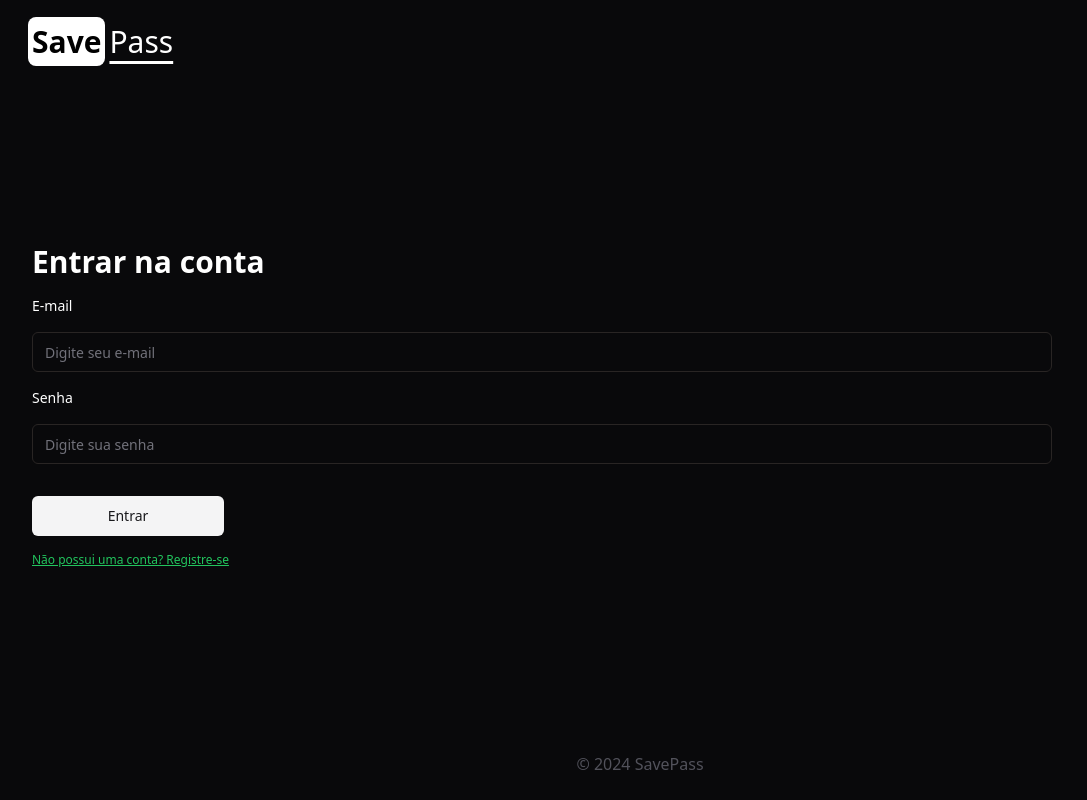
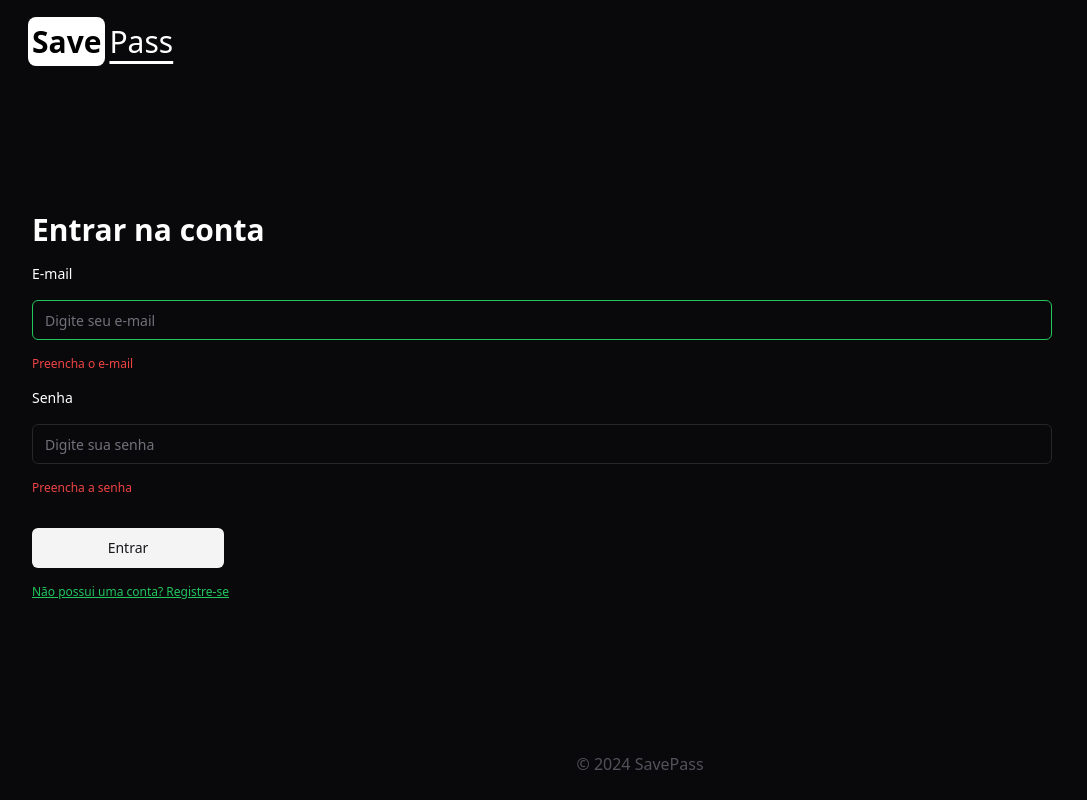
Before and after one commit to joaogabrielramos28/front-lab-dev-software, a React (Vite) app: page / in a window 1280 px wide. Both pictures are taken after a click on the button "Entrar". Shown: the whole page, without its empty margins (0-1087 px from the left). Built offline with nearby package versions, Linux system fonts and the light colour scheme.

Commit message:
feat: login form validation

```diff
--- a/src/pages/Login/index.tsx
+++ b/src/pages/Login/index.tsx
@@ -1,29 +1,73 @@
 import { Button } from "@/components/ui/button";
 import { Input } from "@/components/ui/input";
 import { MainLayout } from "@/layouts/main";
+import { useLoginController } from "./useLoginController";
+import { Controller } from "react-hook-form";
+import { Link } from "react-router-dom";
 
 export const Login = () => {
+  const { control, handleLogin, handleSubmit } = useLoginController();
   return (
     <MainLayout>
       <section className=" w-full h-full flex items-center justify-center">
         <div className="container flex flex-col gap-4">
           <h1 className="text-3xl text-white font-bold ">Entrar na conta</h1>
           <label className="text-sm  text-white font-medium">E-mail</label>
+          <Controller
+            name="email"
+            control={control}
+            render={({ field, fieldState }) => (
+              <>
                 <Input
+                  {...field}
+                  required
                   className=" bg-transparent max-w-[1020px]"
                   placeholder="Digite seu e-mail"
                 />
+                {fieldState.error && (
+                  <span className="text-red-500 text-xs ">
+                    {fieldState.error.message}
+                  </span>
+                )}
+              </>
+            )}
+          />
+
           <label className="text-sm  text-white font-medium">Senha</label>
+
+          <Controller
+            name="password"
+            control={control}
+            render={({ field, fieldState }) => (
+              <>
                 <Input
+                  {...field}
+                  required
+                  type="password"
                   className=" bg-transparent max-w-[1020px]"
                   placeholder="Digite sua senha"
                 />
-          <Button variant="secondary" className="mt-4 w-48">
+                {fieldState.error && (
+                  <span className="text-red-500 text-xs">
+                    {fieldState.error.message}
+                  </span>
+                )}
+              </>
+            )}
+          />
+          <Button
+            variant="secondary"
+            className="mt-4 w-48"
+            onClick={handleSubmit(handleLogin)}
+          >
             Entrar
           </Button>
-          <a className="text-green-500 text-xs underline cursor-pointer hover:opacity-70 transition-opacity">
+          <Link
+            to="/register"
+            className="text-green-500 text-xs underline cursor-pointer hover:opacity-70 transition-opacity"
+          >
             Não possui uma conta? Registre-se
-          </a>
+          </Link>
         </div>
       </section>
     </MainLayout>
--- /dev/null
+++ b/src/pages/Login/schema.ts
@@ -0,0 +1,14 @@
+import * as yup from "yup";
+
+export type LoginSchemaType = {
+  email: string;
+  password: string;
+};
+
+export const LoginSchema = yup.object({
+  email: yup
+    .string()
+    .email("Digite um e-mail válido")
+    .required("Preencha o e-mail"),
+  password: yup.string().required("Preencha a senha"),
+});
--- /dev/null
+++ b/src/pages/Login/useLoginController.ts
@@ -0,0 +1,24 @@
+import { useForm } from "react-hook-form";
+import { LoginSchema, LoginSchemaType } from "./schema";
+import { yupResolver } from "@hookform/resolvers/yup";
+
+export const useLoginController = () => {
+  const { control, handleSubmit } = useForm<LoginSchemaType>({
+    defaultValues: {
+      email: "",
+      password: "",
+    },
+    mode: "onSubmit",
+    resolver: yupResolver(LoginSchema),
+  });
+
+  const handleLogin = (data: LoginSchemaType) => {
+    console.log(data);
+  };
+
+  return {
+    control,
+    handleSubmit,
+    handleLogin,
+  };
+};
```
Lines whose indentation alone changed are shown as unchanged.
